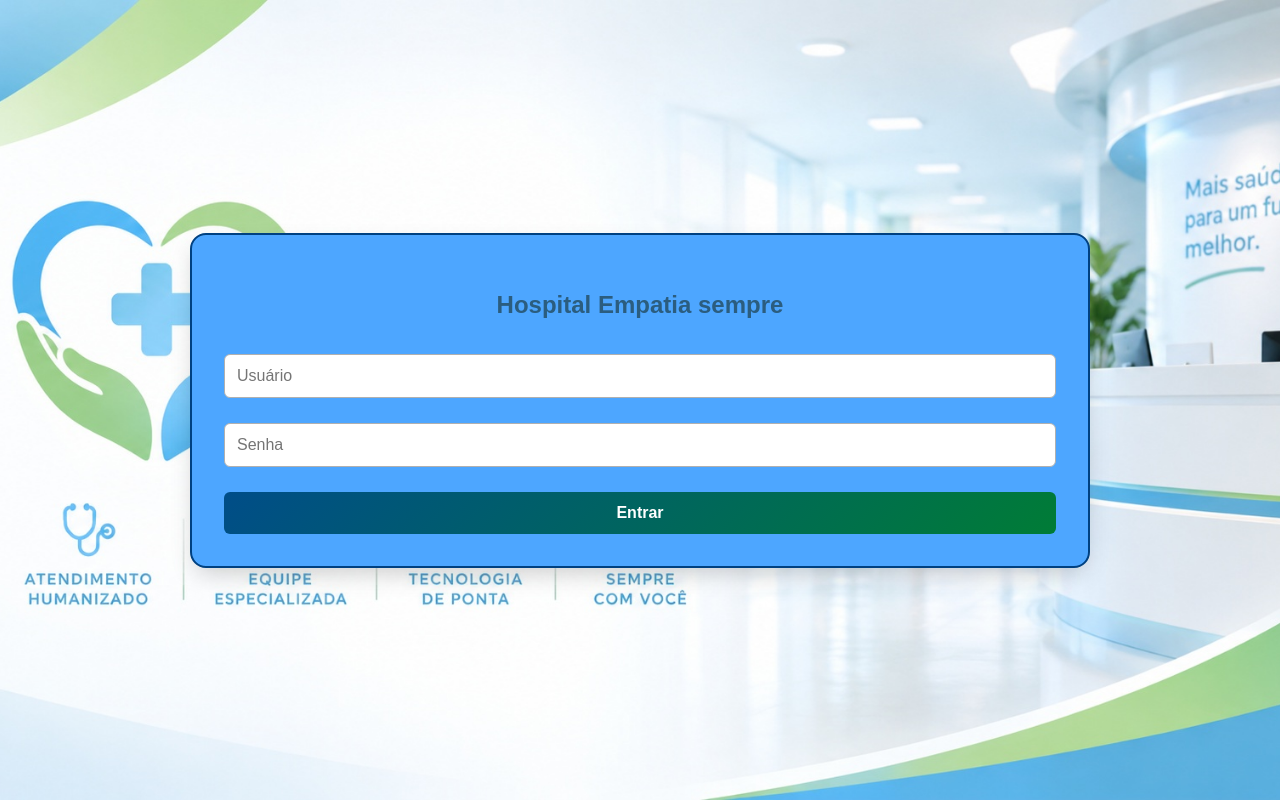
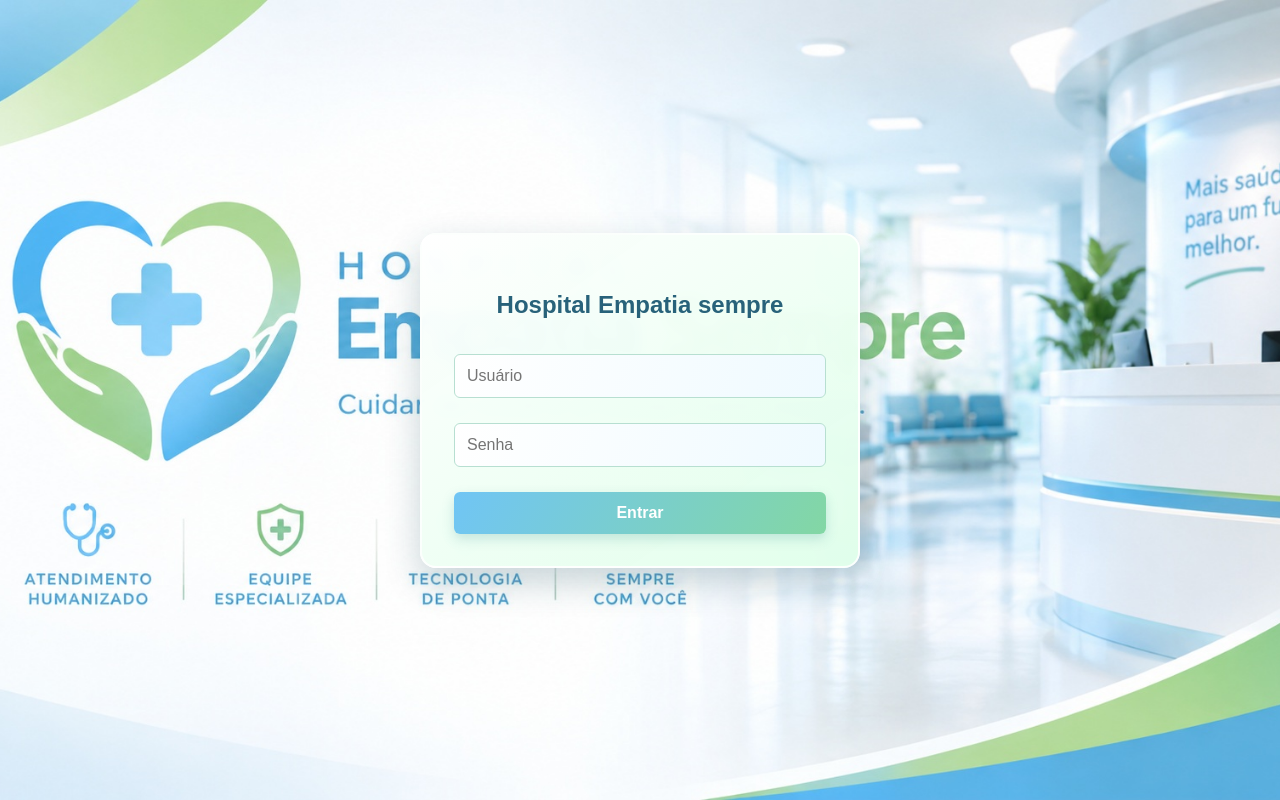
Before and after one commit to Felipe367/Sentinela, a website: page frontend/index.html in a window 1280 px wide. Drawn offline with Linux system fonts and the light colour scheme.

Commit message:
commit changes

```diff
--- a/frontend/css/style.css
+++ b/frontend/css/style.css
@@ -90,69 +90,75 @@ button:hover{
 }
 
 /* Fundo da página */
-body {
+.login-page {
     height: 100vh;
     display: flex;
     justify-content: center;
     align-items: center;
+    padding: 20px;
 }
 
 /* Caixa central */
-.container {
-    width: 100%;
+.login-container {
+    width: min(100%, 440px);
     padding: 32px;
-    background: #4da6ff;
-    border: 2px solid #004181;
+    background: linear-gradient(145deg, rgba(255, 255, 255, 0.97), rgba(224, 255, 234, 0.96));
+    border: 2px solid rgba(255, 255, 255, 0.85);
     border-radius: 16px;
-    box-shadow: 0 10px 25px -5px rgba(0, 0, 0, 0.2);
+    box-shadow: 0 14px 35px rgba(24, 76, 91, 0.24);
     text-align: center;
-    margin: 20px;
+    backdrop-filter: blur(8px);
 }
 
 /* Imagem */
-.container img {
+.login-container img {
     width: 120px;
     margin-bottom: 20px;
 }
 
 /* Título */
-.container h2 {
-    color: #2b5d7f;
+.login-container h2 {
+    color: #28627a;
     margin-bottom: 25px;
 }
 
 /* Campos de entrada */
-.container input {
+.login-container input {
     width: 100%;
     padding: 12px;
     margin-bottom: 15px;
-    border: 1px solid #b0b0b0;
+    border: 1px solid #b7dfd1;
     border-radius: 6px;
     font-size: 16px;
     outline: none;
-    transition: 0.3s;
+    color: #285568;
+    background: linear-gradient(110deg, #ffffff, #effaff);
+    transition: border-color 0.3s, box-shadow 0.3s, background 0.3s;
 }
 
-.container input:focus {
-    border-color: #4da6ff;
-    box-shadow: 0 0 5px rgba(77, 166, 255, 0.5);
+.login-container input:focus {
+    border-color: #70c9a0;
+    background: linear-gradient(110deg, #ffffff, #e9fff0);
+    box-shadow: 0 0 0 3px rgba(112, 201, 160, 0.2);
 }
 
 /* Botão */
-.container button {
+.login-container button {
     width: 100%;
     padding: 12px;
     border: none;
     border-radius: 6px;
-     background: linear-gradient(135deg, #004d88, #007c36);
+    background: linear-gradient(120deg, #70c5f5, #83d7a4);
     color: white;
     font-size: 16px;
     font-weight: bold;
     cursor: pointer;
-    transition: 0.3s;
-
+    box-shadow: 0 5px 12px rgba(66, 157, 150, 0.25);
+    transition: background 0.3s, box-shadow 0.3s, transform 0.3s;
 }
 
-.container button:hover {
-    background: linear-gradient(135deg, #7ec8ff, #9ff5c4);
+.login-container button:hover {
+    background: linear-gradient(120deg, #5bb4eb, #6fc991);
+    box-shadow: 0 7px 16px rgba(66, 157, 150, 0.35);
+    transform: translateY(-1px);
 }
--- a/frontend/index.html
+++ b/frontend/index.html
@@ -3,8 +3,8 @@
 <head>
 <link rel="stylesheet" href="css/style.css">
 </head>
-<body>
-<div class="container">
+<body class="login-page">
+<div class="container login-container">
   <img src="" alt="">
   <h2>Hospital Empatia sempre</h2>
   <input id="usuario" placeholder="Usuário">
```
